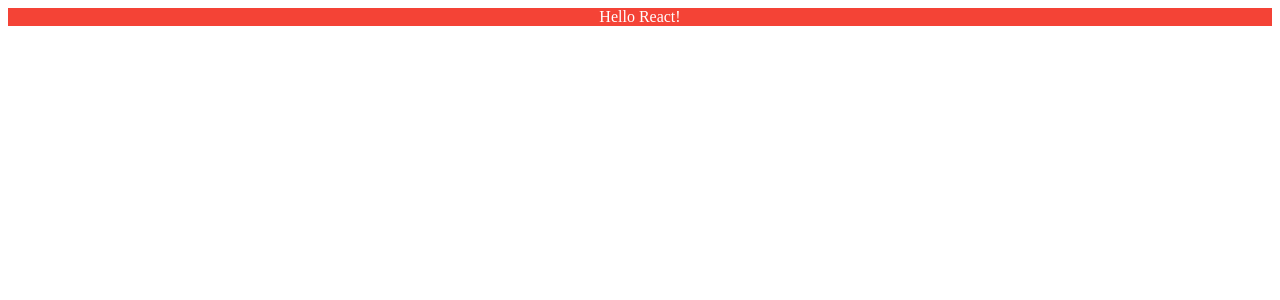
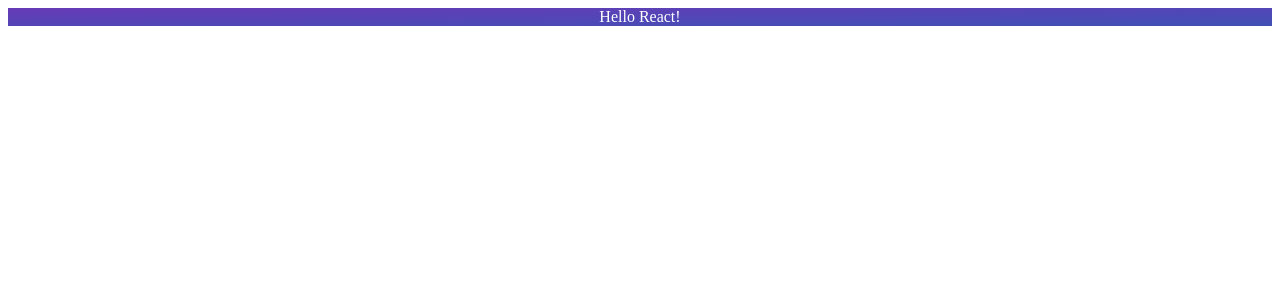
Before and after one commit to SuhairZain/SuhairZain.github.io, a React app: page / in a window 1280 px wide. Shown: the top 300 px of the page. Built offline with nearby package versions, Linux system fonts and the light colour scheme.

Commit message:
Removed react-toolbox and changed some styling

```diff
--- a/index.html
+++ b/index.html
@@ -4,7 +4,7 @@
     <meta charset="UTF-8">
     <title>Title</title>
 
-    <link rel="stylesheet" href="https://fonts.googleapis.com/css?family=Open+Sans"/>
+    <link rel="stylesheet" href="https://fonts.googleapis.com/css?family=Lato:300"/>
     <link rel="stylesheet" href="/css/styles.css"/>
 </head>
 <body>
--- a/package.json
+++ b/package.json
@@ -28,7 +28,6 @@
   },
   "dependencies": {
     "react": "^15.4.1",
-    "react-dom": "^15.4.1",
-    "react-toolbox": "^1.3.3"
+    "react-dom": "^15.4.1"
   }
 }
--- a/src/App.jsx
+++ b/src/App.jsx
@@ -1,14 +1,15 @@
 import React, { Component } from 'react'
 
 import {
-    COLOR_BG,
+    COLOR_BG_START,
+    COLOR_BG_END,
     COLOR_TEXT
 } from './utils/colors.js'
 
 const styles = {
     root: {
         alignItems: 'center',
-        backgroundColor: COLOR_BG,
+        background: `linear-gradient(to bottom right, ${COLOR_BG_START}, ${COLOR_BG_END})`,
         display: 'flex',
         flexDirection: 'column',
         height: '100%',
--- a/src/utils/colors.js
+++ b/src/utils/colors.js
@@ -1,3 +1,4 @@
-export const COLOR_BG = '#F44336'
+export const COLOR_BG_START = '#673AB7'
+export const COLOR_BG_END = '#3F51B5'
 export const COLOR_TEXT = '#FFFFFF';
 export const COLOR_TEXT_PRIMARY = '#212121';
```
Also changed, not shown: 1 other file (tests, documents, lock files or other folders).
